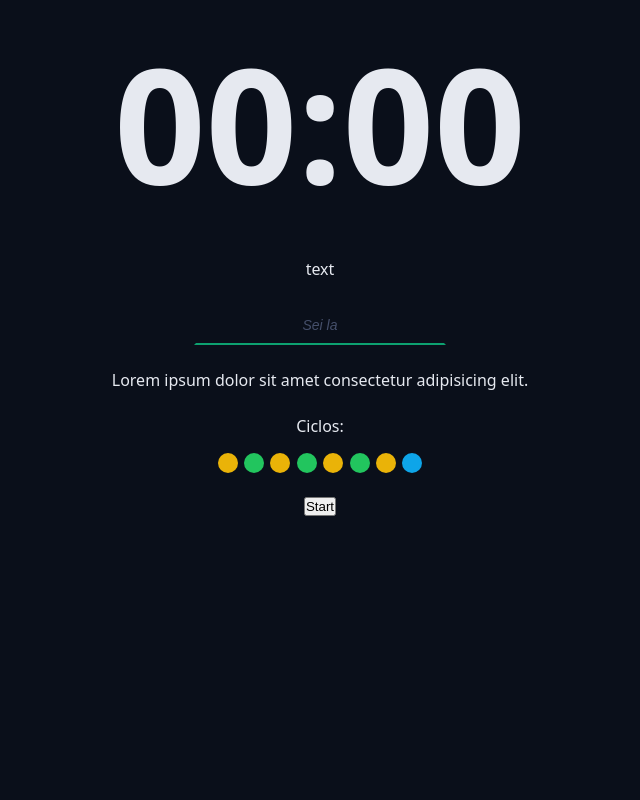
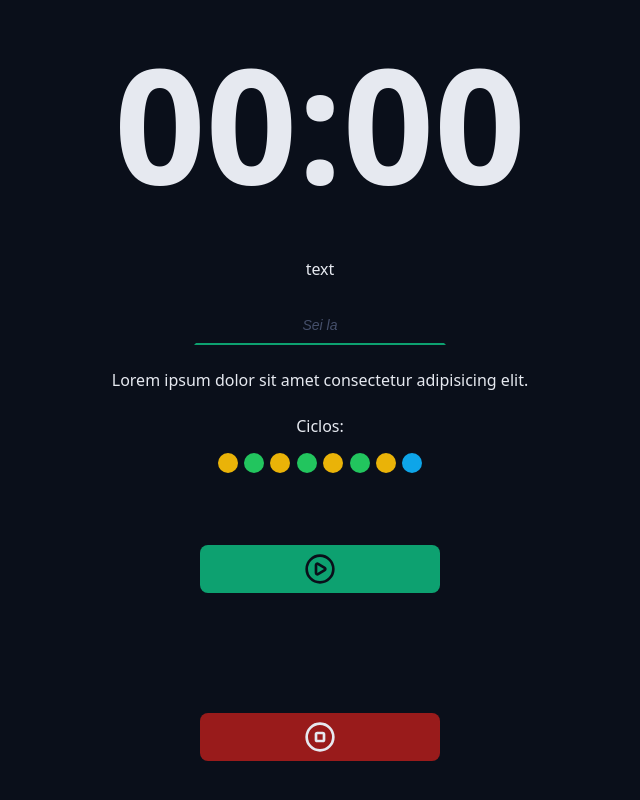
Before and after one commit to RenatoTakaoka/pomodoro, a React (Vite) app: page / in a window 1280 px wide. Shown: the part 294-1094 px from the top of the page, without its empty margins (320-960 px from the left). Before the commit the page ends 842 px from the top, so only its background shows below. Built offline with nearby package versions, Linux system fonts and the light colour scheme.

Commit message:
Adicionado Button

```diff
--- a/src/App.tsx
+++ b/src/App.tsx
@@ -7,6 +7,8 @@ import { Menu } from "./components/Menu";
 import { CountDown } from "./components/CountDown";
 import { Input } from "./components/Input";
 import { Cycles } from "./components/Cycles";
+import { Button } from "./components/Button";
+import { PlayCircle, StopCircle } from "lucide-react";
 
 export function App() {
   return (
@@ -25,14 +27,18 @@ export function App() {
           <div className="formRow">
             <Input id="task" type="text" labelText="text" placeholder="Sei la" />
           </div>
+
           <div className="formRow">
             <p>Lorem ipsum dolor sit amet consectetur adipisicing elit.</p>
           </div>
+
           <div className="formRow">
             <Cycles />
           </div>
+
           <div className="formRow">
-            <button type="submit">Start</button>
+            <Button type="submit" icon={<PlayCircle />} />
+            <Button type="submit" icon={<StopCircle />} color="red" />
           </div>
         </form>
       </Container>
--- /dev/null
+++ b/src/components/Button/index.tsx
@@ -0,0 +1,14 @@
+import styles from "./styles.module.css";
+
+type ButtonProps = {
+  icon: React.ReactNode;
+  color?: "green" | "red";
+} & React.ComponentProps<"button">;
+
+export function Button({ icon, color = "green", ...props }: ButtonProps) {
+  return (
+    <button className={`${styles.button} ${styles[color]}`} {...props}>
+      {icon}
+    </button>
+  );
+}
--- /dev/null
+++ b/src/components/Button/styles.module.css
@@ -0,0 +1,32 @@
+.button {
+  border: none;
+  display: flex;
+  align-items: center;
+  justify-content: center;
+  gap: 0.8rem;
+  padding: 0.8rem;
+  min-width: 24rem;
+  border-radius: 0.8rem;
+  cursor: pointer;
+  margin: 4.8rem 0;
+  transition: filter 0.2s ease-in-out;
+}
+
+.button svg {
+  width: 3.2rem;
+  height: 3.2rem;
+}
+
+.button:hover {
+  filter: brightness(80%)
+}
+
+.green {
+  background: var(--primary);
+  color: var(--text-over-primary);
+}
+
+.red {
+  background: var(--error);
+  color: var(--text-over-error);
+}
```
